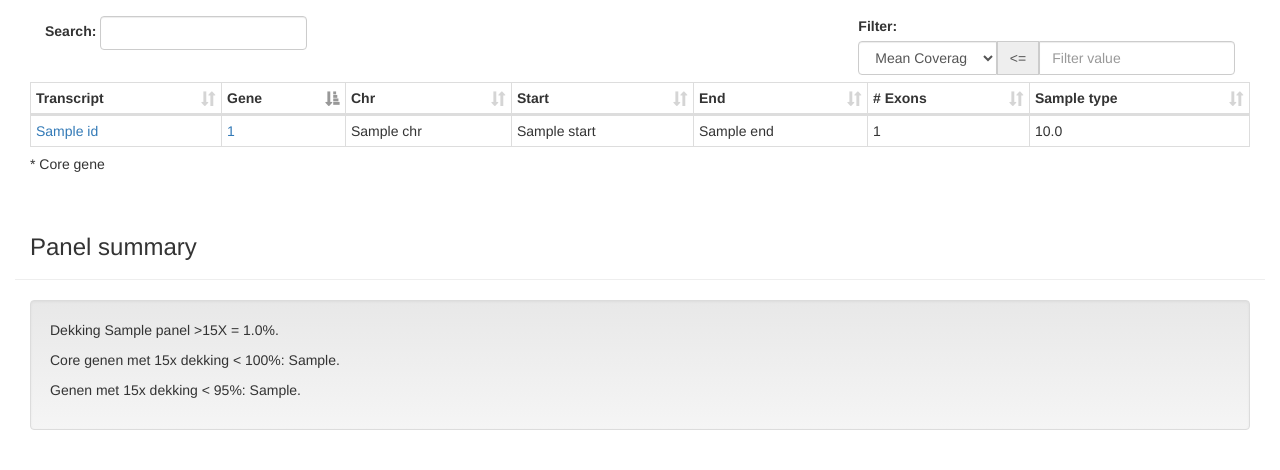
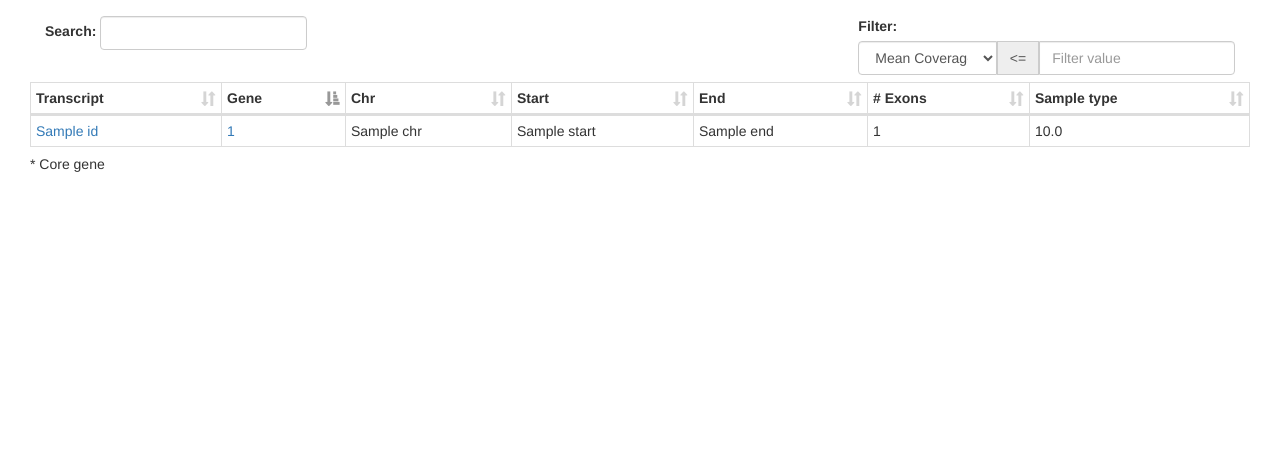
Before and after one commit to UMCUGenetics/ExonCov, a Flask app: template ExonCov/templates/sample_panel.html in a window 1280 px wide. Shown: the part 486-956 px from the top of the page. After the commit the page ends 658 px from the top, so only its background shows below. Run offline with Flask 2, Linux system fonts and the light colour scheme; the template is opened without the code that fills it: most values are stand-ins (such as "Sample title", 1, 10 or a date in 2020); parts of the project's set-up code (start-up, migrations or seed data) failed here and were passed over; some libraries are stand-ins or nearby versions.

Commit message:
Update QC text

```diff
--- a/ExonCov/templates/sample.html
+++ b/ExonCov/templates/sample.html
@@ -61,7 +61,11 @@
         {% for panel in panels %}
         <tr>
             <td><a href="{{ url_for('sample_panel', sample_id=sample.id, panel_id=panel) }}">{{ panels[panel]['name_version'] }}</a></td>
-            <td>Dekking {{ panels[panel]['name_version'] }} >15X = {{ panels[panel]['measurement_percentage15']|float|round(2) }}%.</td>
+            {% if panels[panel]['measurement_percentage15'] < panels[panel]['coverage_requirement_15'] %}
+                <td class="danger">Dekking {{ panels[panel]['name_version'] }} >15X = {{ panels[panel]['measurement_percentage15']|float|round(2) }}% ; QC failed.</td>
+            {% else %}
+                <td>Dekking {{ panels[panel]['name_version'] }} >15X = {{ panels[panel]['measurement_percentage15']|float|round(2) }}%.</td>
+            {% endif %}
             <td>{{ panels[panel]['len'] }}</td>
             {% for type in measurement_types %}
                 {{ render_panel_measurement_td(panels[panel][type], type, panels[panel]) }}
--- a/ExonCov/templates/sample_panel.html
+++ b/ExonCov/templates/sample_panel.html
@@ -14,7 +14,11 @@
         <dt>Panel</dt><dd>{{ panel.name_version }} </dd>
         <dt>Minimal % 15x</dt><dd><p>{{ panel.coverage_requirement_15 }}</p></dd>
         <dt>Summary</dt><dd>
-            <p>Dekking {{ panel.name_version }} >15X = {{ panel_summary['measurement_percentage15']|float|round(2) }}%.</p>
+            {% if panel_summary['measurement_percentage15'] < panel.coverage_requirement_15 %}
+                <p>Dekking {{ panel.name_version }} >15X = {{ panel_summary['measurement_percentage15']|float|round(2) }}% ; QC failed.</p>
+            {% else %}
+                <p>Dekking {{ panel.name_version }} >15X = {{ panel_summary['measurement_percentage15']|float|round(2) }}%.</p>
+            {% endif %}
             {% if panel.core_genes %}
                 {% if panel_summary['core_genes'] %}
                     Core genen met 15x dekking < 100%: {{panel_summary['core_genes']}}.<br>
@@ -77,25 +81,6 @@
 {% if panel.core_genes %}
     * Core gene
 {% endif %}
-
-<div class="row page-header">
-    <div class="col-md-3"><h3>Panel summary</h3></div>
-</div>
-<div class="well">
-    <p>Dekking {{ panel.name_version }} >15X = {{ panel_summary['measurement_percentage15']|float|round(2) }}%.</p>
-    {% if panel.core_genes %}
-        {% if panel_summary['core_genes'] %}
-            <p>Core genen met 15x dekking < 100%: {{panel_summary['core_genes']}}.</p>
-        {% else %}
-            <p>Core genen met 15x dekking < 100%: geen.</p>
-        {% endif %}
-    {% endif %}
-    {% if panel_summary['genes_15'] %}
-        <p>Genen met 15x dekking < 95%: {{panel_summary['genes_15']}}.</p>
-    {% else %}
-        <p>Genen met 15x dekking < 95%: geen.</p>
-    {% endif %}
-</div>
 {% endblock %}
 
 {% block custom_javascript %}
```
